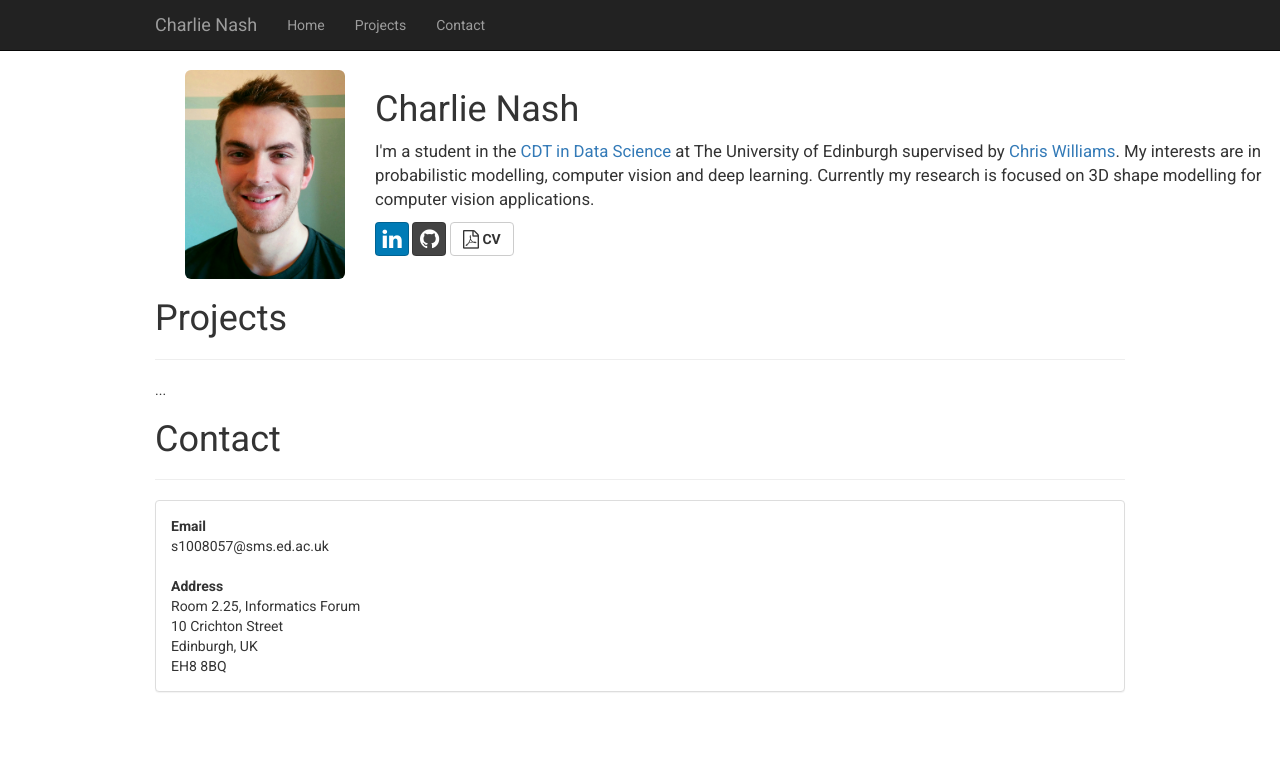
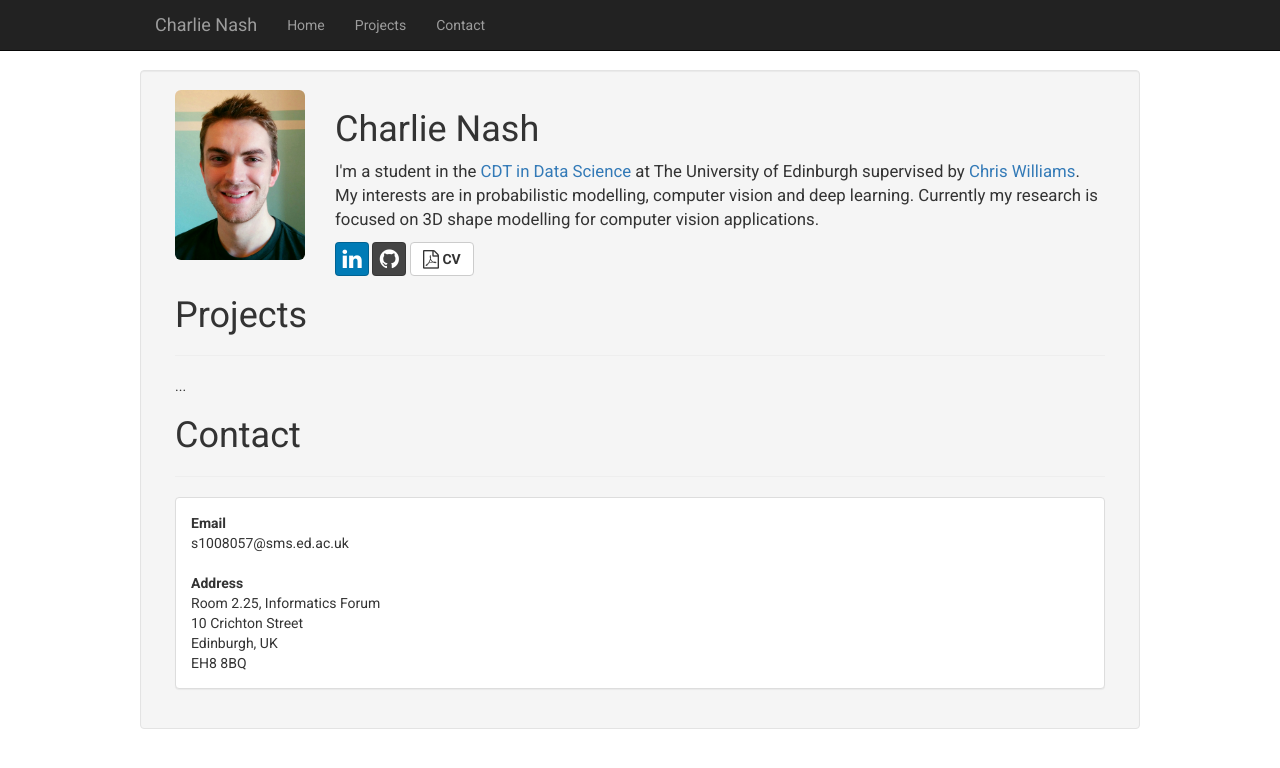
Before and after one commit to charlienash/charlienash.github.io, a Jekyll site: the page index.html, which Jekyll copies as it is, in a window 1280 px wide. Shown: the top 768 px of the page. Built offline with Jekyll 4.4.1, drawn with Linux system fonts in a browser that asks for light colours; nearby versions of some CDN libraries; library files that are not in the unit come from our copies.

Commit message:
Update index.html

```diff
--- a/index.html
+++ b/index.html
@@ -69,9 +69,9 @@
 		<!-- Page Content -->
 		<div class="container-fluid">
 			<div class="span6">
-			<div class="row">
+			<div class="row well">
 				<div class="col-sm-12">
-					<div class="container">
+					<div class="row">
 					  <div class="col-sm-2">
 					    <a href="#">
 					      <img class="img-responsive img-rounded" src="assets/img/Charlie_photo.jpg">
```
